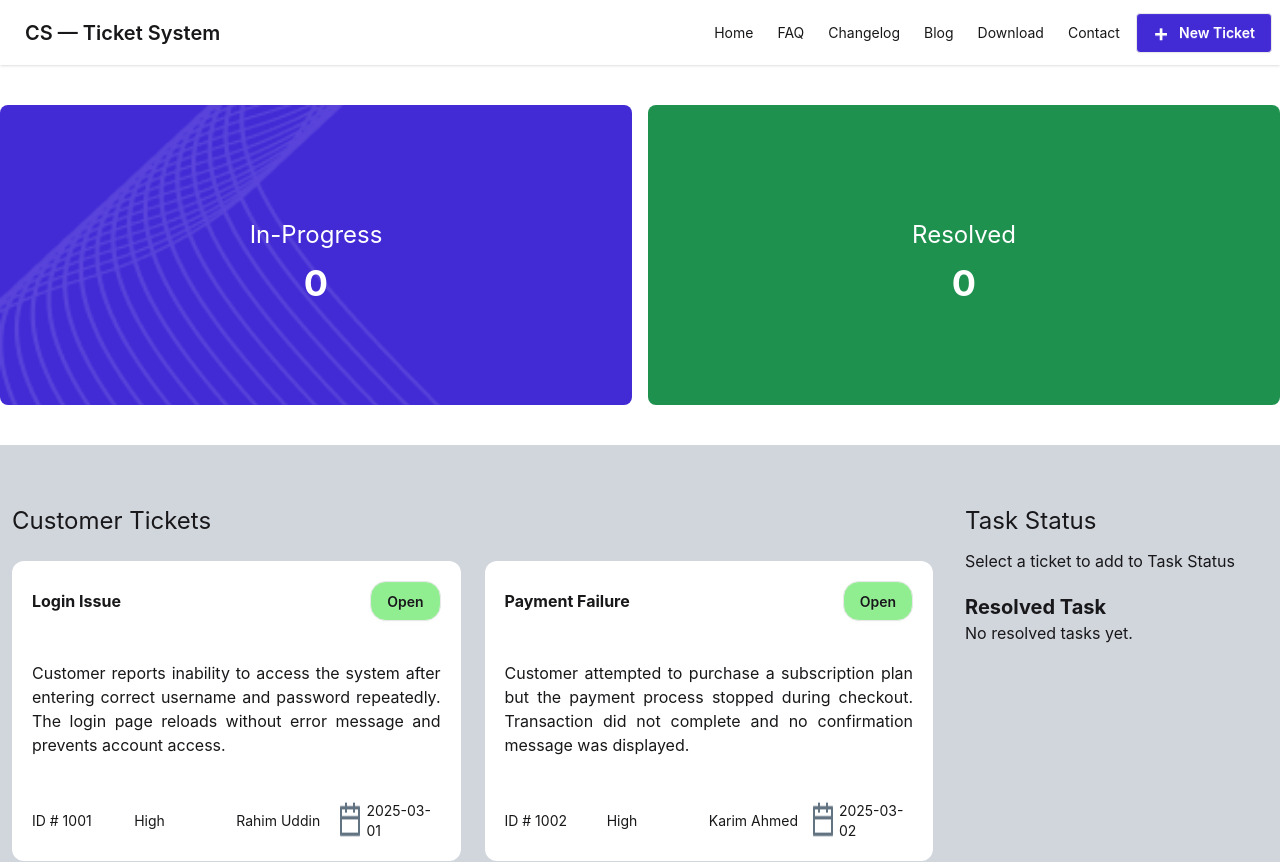
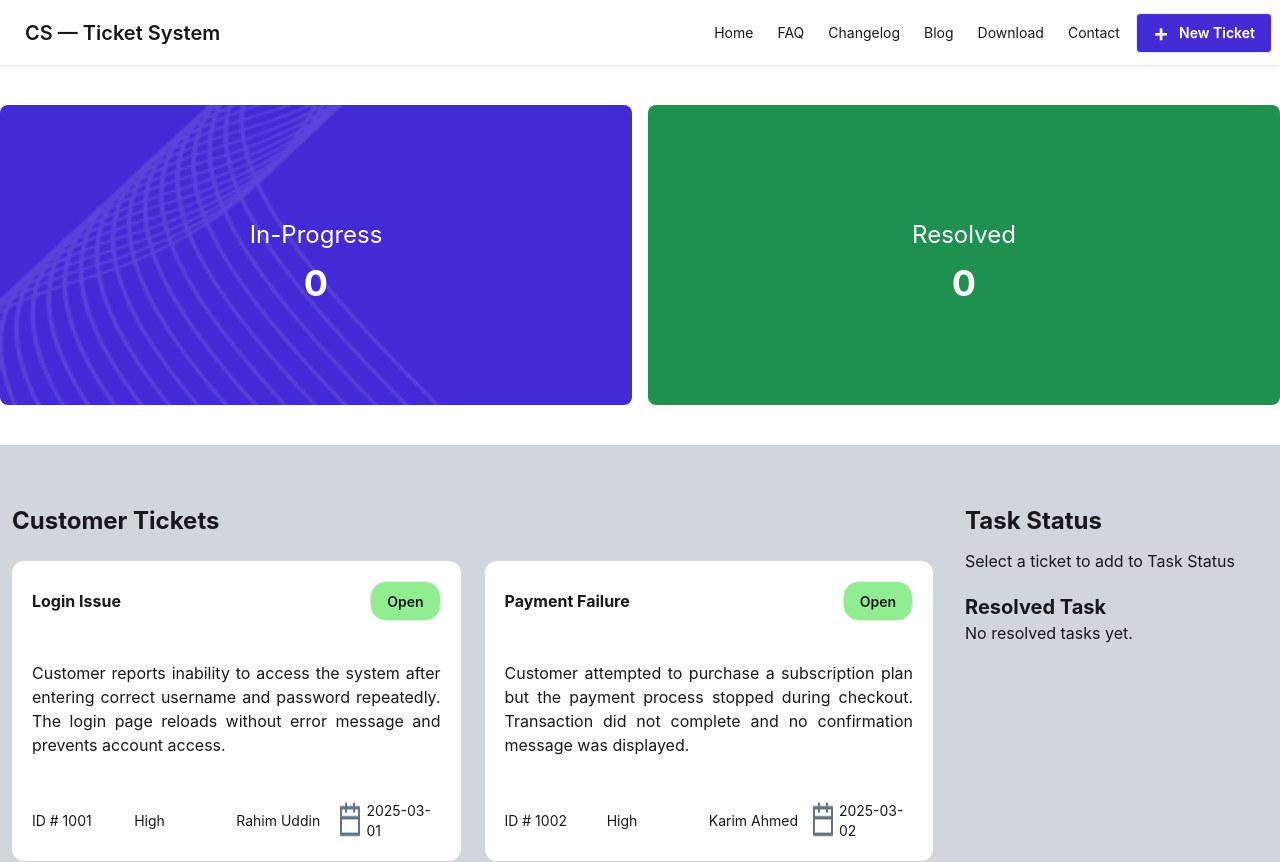
Before and after one commit to ahkamulbd/proHero-mission-restart-assignment2, a React (Vite) app: page / in a window 1280 px wide. Shown: the top 862 px of the page. Built offline with nearby package versions, Linux system fonts and the light colour scheme.

Commit message:
Customer Ticket and Task Status Heading made bold

```diff
--- a/src/components/Carts/Carts.jsx
+++ b/src/components/Carts/Carts.jsx
@@ -8,7 +8,7 @@ const Carts = ({ticketPromise, handleAddTask}) => {
     // ticketsData.map (ticket => console.log (ticket.lenth));
     return (
         <div className='w-3/4  pt-5'>
-            <h2 className='ml-3 text-2xl mb-3'>Customer Tickets</h2>
+            <h2 className='ml-3 text-2xl font-bold mb-3'>Customer Tickets</h2>
 
             <div className='grid grid-cols-none md:grid-cols-2'>
 
--- a/src/components/TaskStatus/TaskStatus.jsx
+++ b/src/components/TaskStatus/TaskStatus.jsx
@@ -6,7 +6,7 @@ const TaskStatus = ({tasks, handleCompleteTask}) => {
 
         <div className='w-1/4 ml-5 pt-5'>
 
-            <h2 className='text-2xl mb-3'>Task Status</h2>
+            <h2 className='text-2xl font-bold mb-3'>Task Status</h2>
 
             {
                 tasks.length === 0 ?
```
